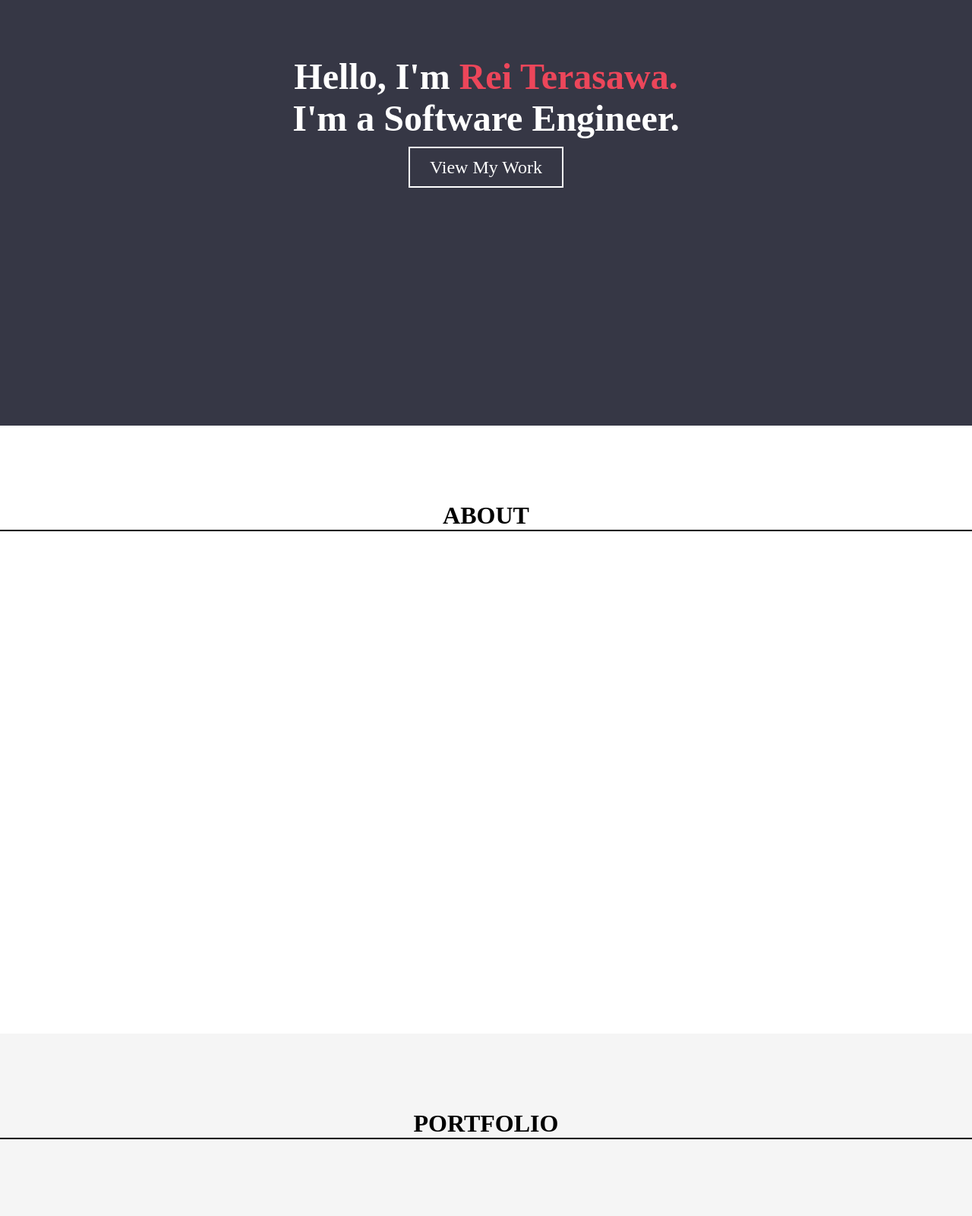
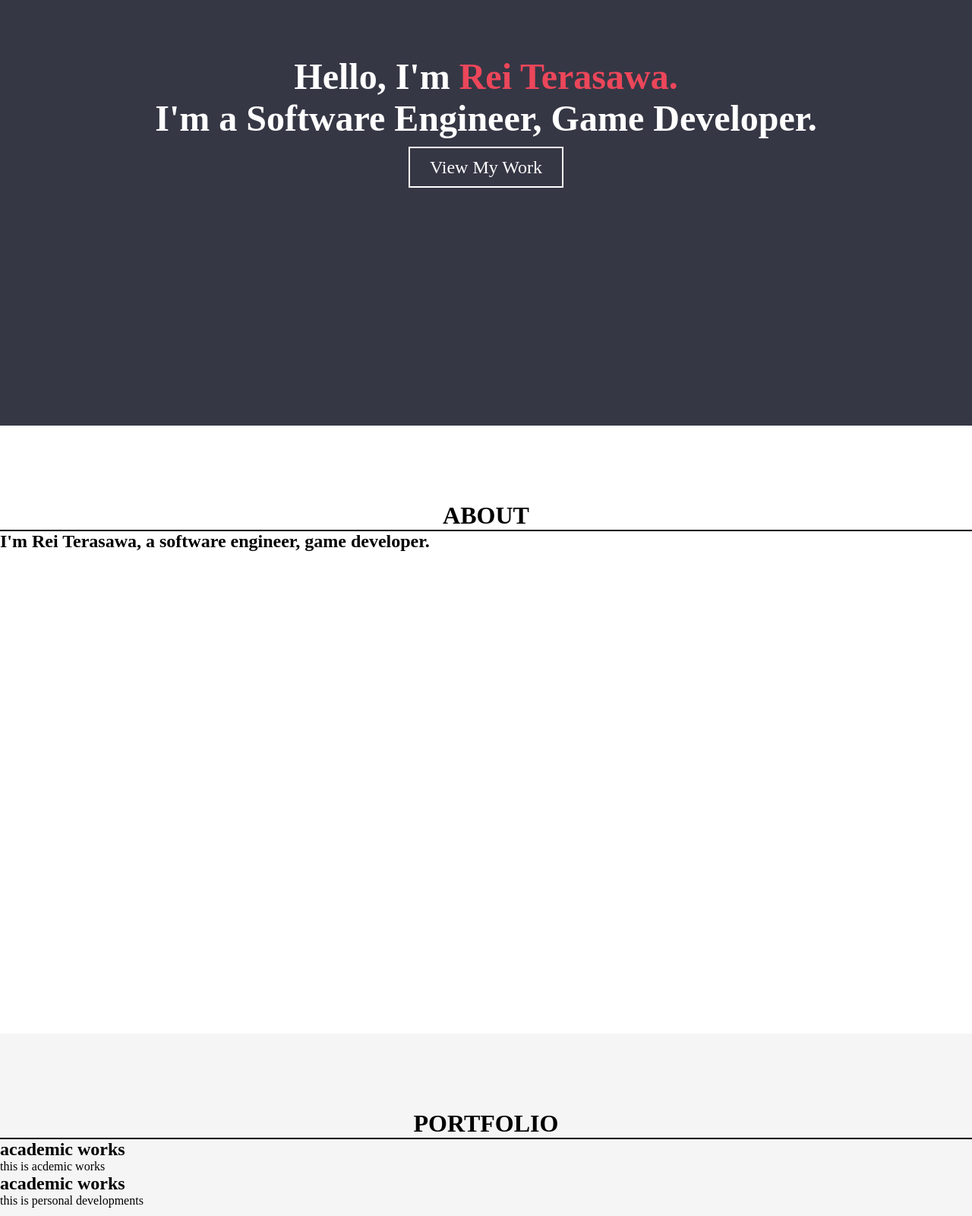
Before and after one commit to rterasawa/MyPortfolioSite, a plain HTML site: page index.html in a window 1280 px wide. Shown: the part 240-1840 px from the top of the page at 76% size. Drawn offline with Linux system fonts and the light colour scheme.

Commit message:
added some tags for the structure of this site

```diff
--- a/index.html
+++ b/index.html
@@ -25,7 +25,7 @@
                     Hello, I'm <span class="my-name">Rei Terasawa.</span>
                 </h1>
                 <h1>
-                    I'm a Software Engineer.
+                    I'm a Software Engineer, Game Developer.
                 </h1>
             </div>
 
@@ -41,21 +41,64 @@
     <main>
 
         <div class="about" id="about">
-            <h1 class="content-title">ABOUT</h1>
+
+            <div class="content-header">
+                <h1 class="content-title">ABOUT</h1>
+            </div>
+
+            <div class="about-content">
+                <h2>I'm Rei Terasawa, a software engineer, game developer.</h2>
+            </div>
         </div>
 
         <div class="portfolio" id="portfolio">
-            <h1 class="content-title">PORTFOLIO</h1>
+
+            <div class="portfolio-header">
+                <h1 class="content-title">PORTFOLIO</h1>
+            </div>
+
+            <div class="portofolio-content">
+
+                <div class="academic-works">
+                    <div class="academic-works-header">
+                        <h2>academic works</h2>
+                    </div>
+                    <div class="academic-works-content">
+                        <p>this is acdemic works</p>
+                    </div>
+                </div>
+
+                <div class="personal-dev">
+                    <div class="personal-dev-header">
+                        <h2>academic works</h2>
+                    </div>
+                    <div class="personal-dev-content">
+                        <p>this is personal developments</p>
+                    </div>
+                </div>
+
+            </div>
+
         </div>
 
+
         <div class="contact" id="contact">
-            <h1 class="content-title">CONTACT</h1>
+
+            <div class="contact-header">
+                <h1 class="content-title">CONTACT</h1>
+            </div>
+
+            <div class="contact-content">
+                <h2>this is my contact information</h2>
+            </div>
 
         </div>
     </main>
 
     <footer>
-
+        <div class="footer">
+            <p>any information</p>
+        </div>
     </footer>
 
     <script src="index.js"></script>
```
